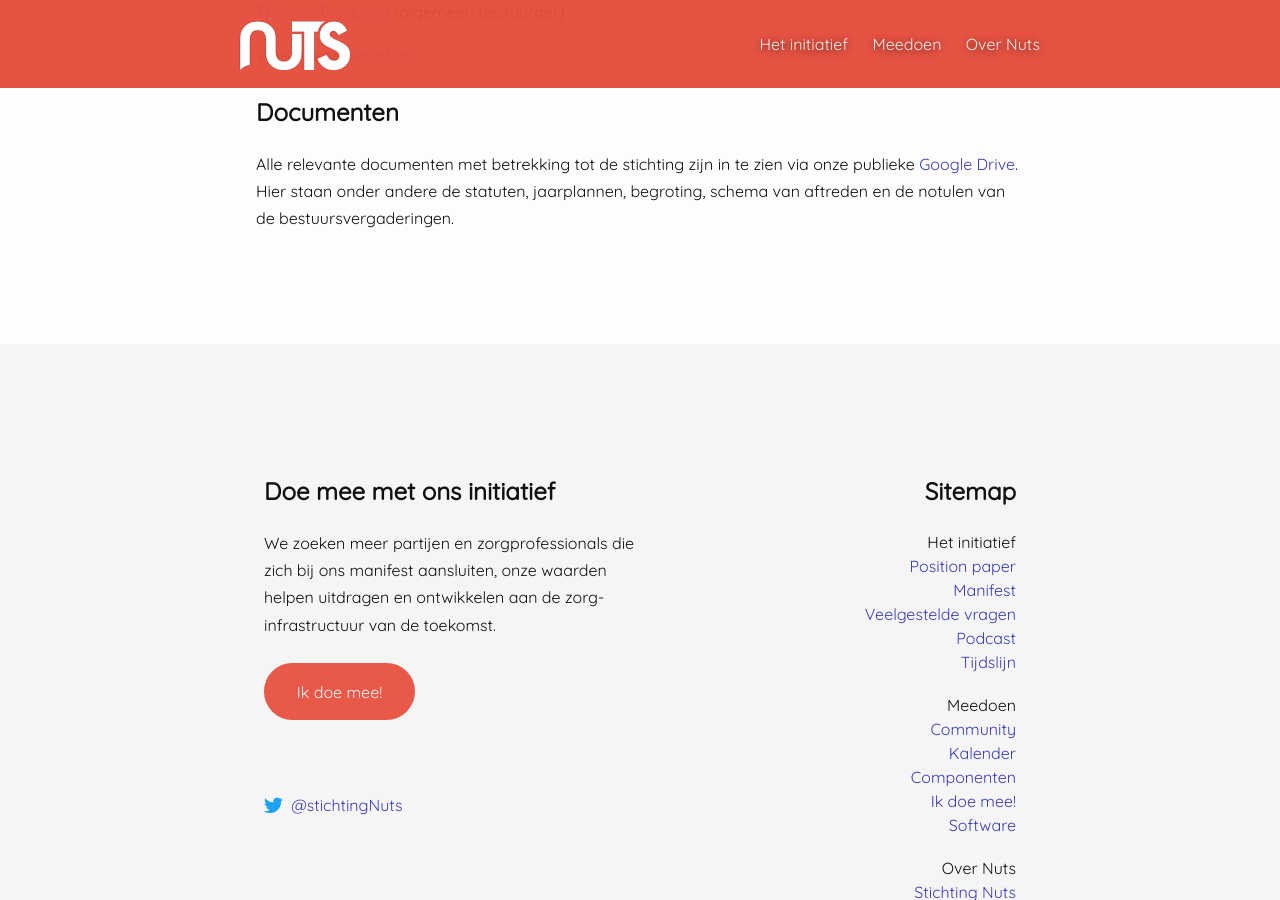
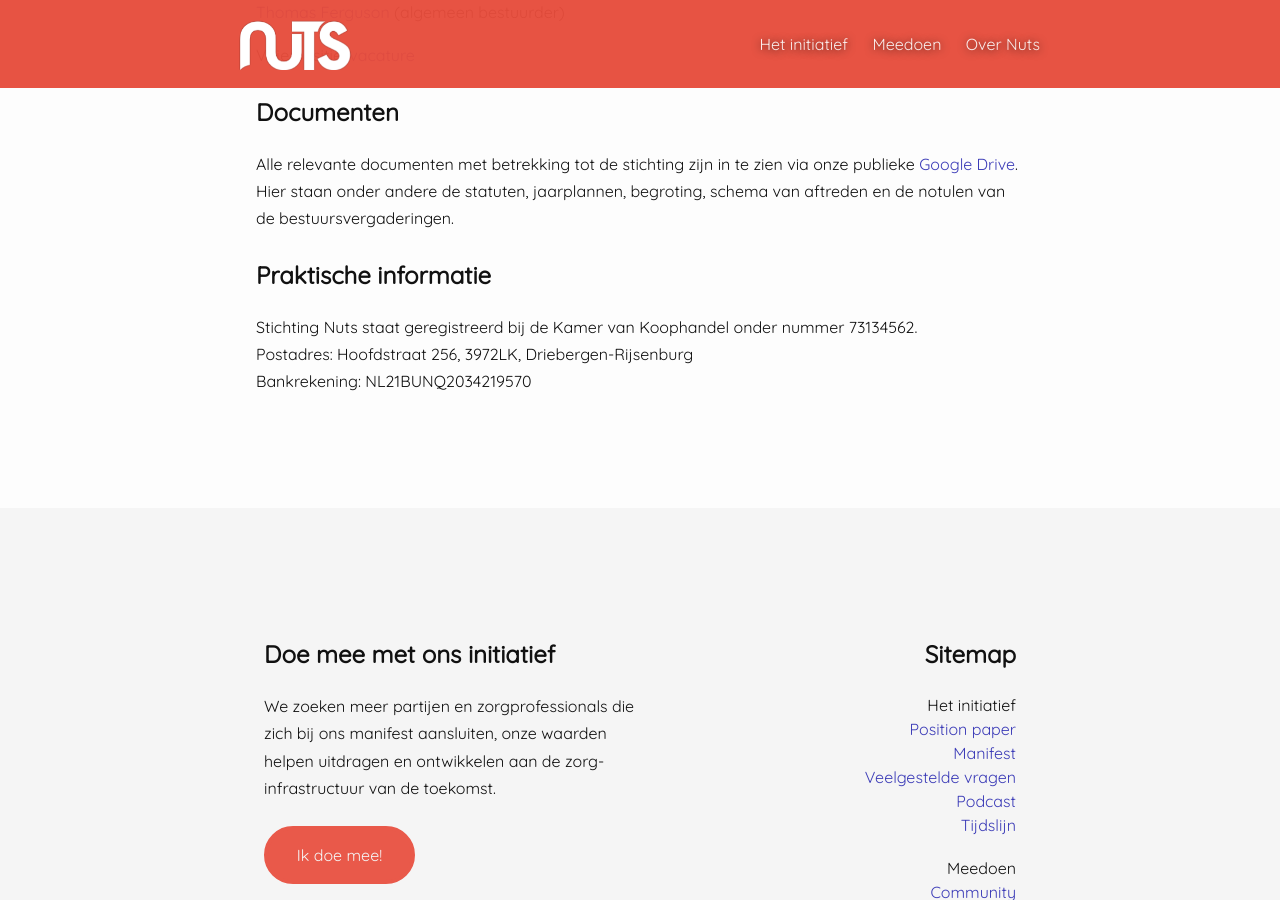
Before and after one commit to nuts-foundation/nuts-webpresence, a Jekyll site: the page built from stichting.md, in a window 1280 px wide and 900 px high, scrolled down 1516 px. Built offline with Jekyll 4.4.1, drawn with Linux system fonts in a browser that asks for light colours.

Commit message:
aanvulling met adresinfo over de stichting

```diff
--- a/stichting.md
+++ b/stichting.md
@@ -37,3 +37,9 @@ Vrije positie: [vacature](https://drive.google.com/open?id=1MsyqOzjLTJM9QKHumLAg
 ## Documenten
 
 Alle relevante documenten met betrekking tot de stichting zijn in te zien via onze publieke [Google Drive](https://drive.google.com/drive/u/1/folders/1-kzV5K3De3vfJOSZ-HfE2VvfKrmlFKDu). Hier staan onder andere de statuten, jaarplannen, begroting, schema van aftreden en de notulen van de bestuursvergaderingen.
+
+## Praktische informatie
+
+Stichting Nuts staat geregistreerd bij de Kamer van Koophandel onder nummer 73134562.<br>
+Postadres: Hoofdstraat 256, 3972LK, Driebergen-Rijsenburg<br>
+Bankrekening: NL21BUNQ2034219570
```
